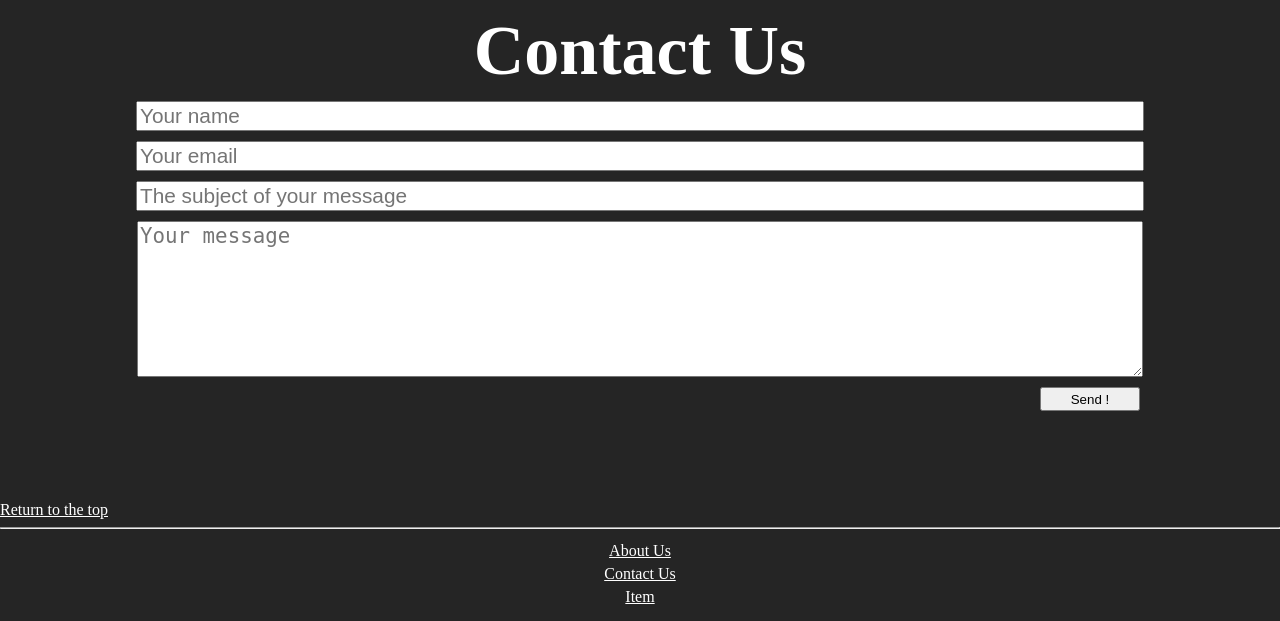
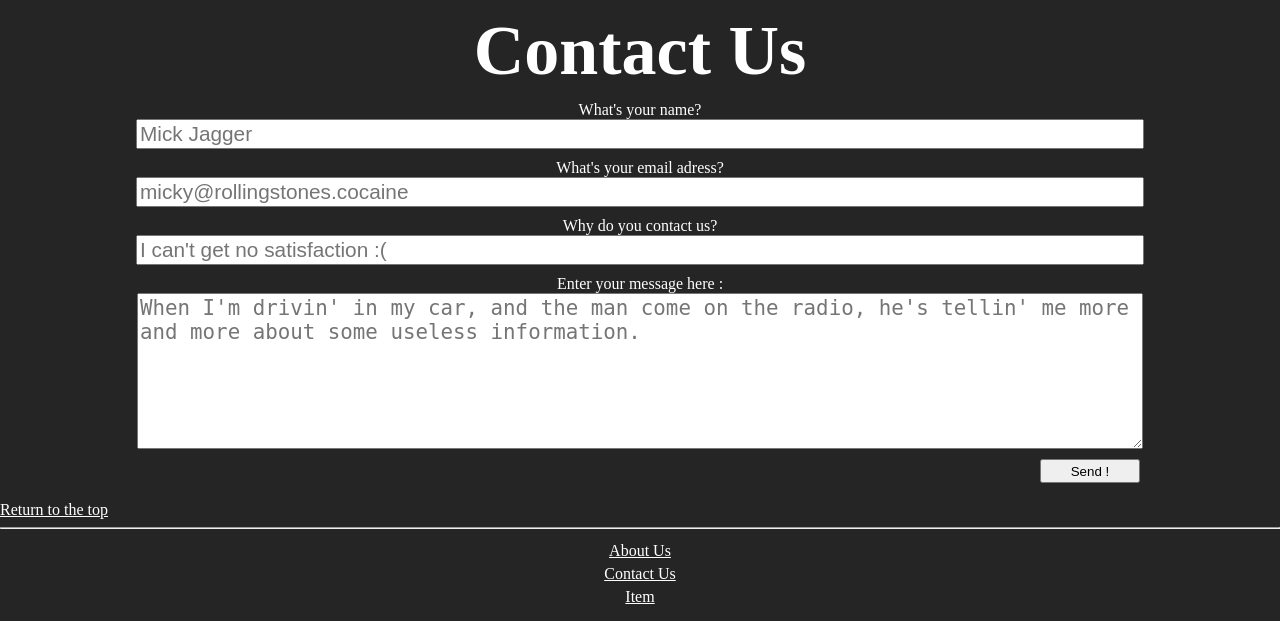
Before and after one commit to CeliaBoiss/projet1_musictionary, a PHP site: page /contactus.php in a window 1280 px wide. Shown: the part 179-800 px from the top of the page. Run offline with PHP 8.4, Linux system fonts and the light colour scheme.

Commit message:
added labels and modified placeholders

```diff
--- a/contactus.php
+++ b/contactus.php
@@ -14,10 +14,14 @@
     <main>
         <h2>Contact Us</h2>
         <form action="contactus_afterSubmit.php">
-            <input class = "contactInput" type="text" placeholder="Your name" name="name">
-            <input class = "contactInput" type="email" placeholder="Your email" name="email">
-            <input class = "contactInput" type="text" placeholder="The subject of your message" name="subject">
-            <textarea id = "contactMessage" placeholder="Your message" name="message"></textarea>
+            <label for = "name">What's your name?</label>
+            <input class = "contactInput"  id = "name" type="text" placeholder="Mick Jagger" name="name">
+            <label for = "email">What's your email adress?</label>
+            <input class = "contactInput" id = "email" type="email" placeholder="micky@rollingstones.cocaine" name="email">
+            <label for = "subject">Why do you contact us?</label>
+            <input class = "contactInput" id = "subject" type="text" placeholder="I can't get no satisfaction :(" name="subject">
+            <label for = "message">Enter your message here :</label>
+            <textarea id = "contactMessage" id = "message" placeholder="When I'm drivin' in my car, and the man come on the radio, he's tellin' me more and more about some useless information." name="message"></textarea>
             <button id = "sendButton">Send !</button>
         </form>
     </main>
```
